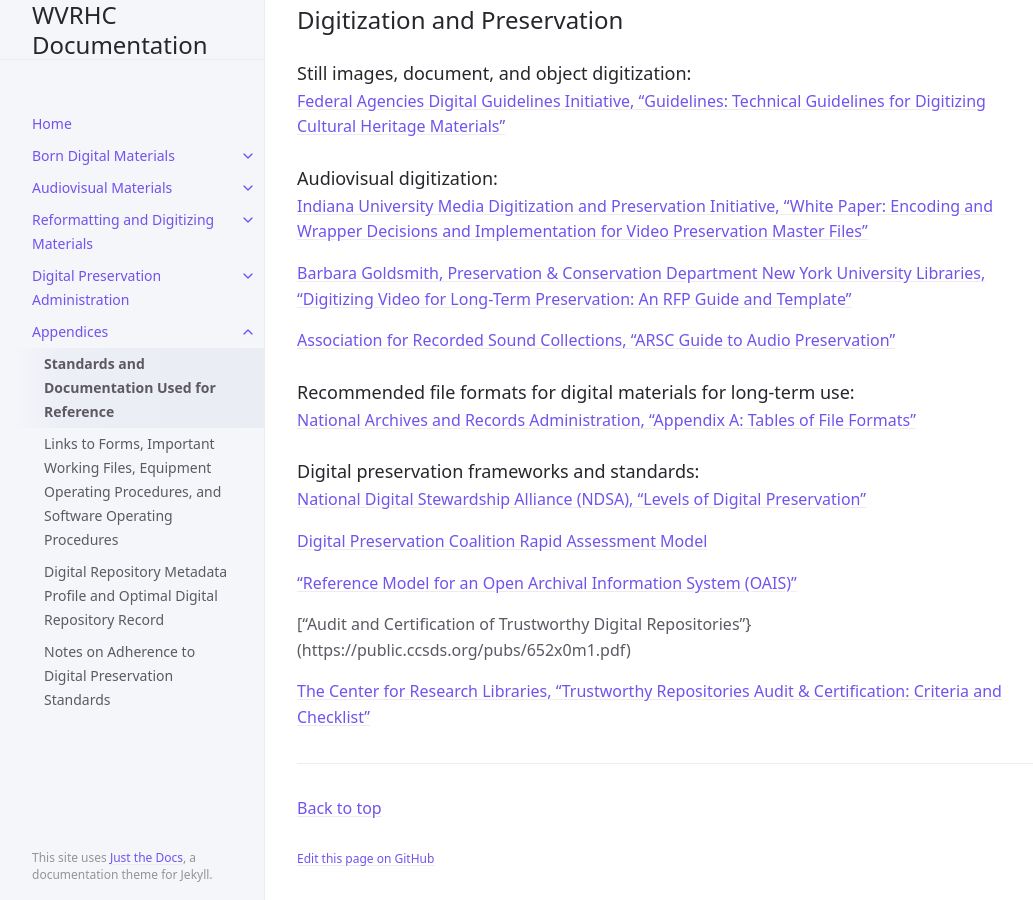
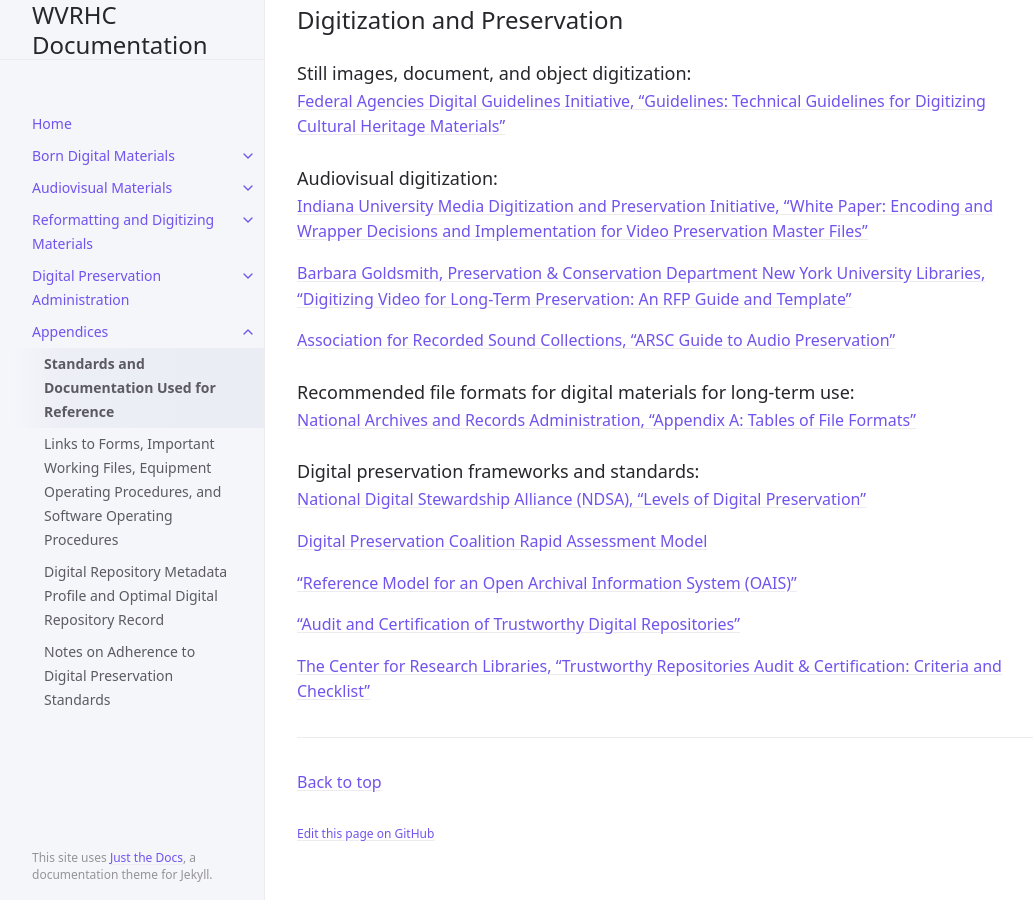
Before and after one commit to elizajames/digital-preservation-documentation, a Jekyll site: the page built from docs/Appendices/appendix1.md, in a window 1280 px wide and 900 px high, scrolled down 1133 px. Shown: the whole window, without its empty margins (107-1140 px from the left). Built offline with Jekyll 4.4.1, drawn with Linux system fonts in a browser that asks for light colours.

Commit message:
updated appendices

```diff
--- a/docs/Appendices/appendix1.md
+++ b/docs/Appendices/appendix1.md
@@ -63,6 +63,6 @@ nav_order: 1
 
 [“Reference Model for an Open Archival Information System (OAIS)”](https://public.ccsds.org/pubs/650x0m2.pdf)
 
-[“Audit and Certification of Trustworthy Digital Repositories”}(https://public.ccsds.org/pubs/652x0m1.pdf)
+[“Audit and Certification of Trustworthy Digital Repositories”](https://public.ccsds.org/pubs/652x0m1.pdf)
 
 [The Center for Research Libraries, “Trustworthy Repositories Audit & Certification: Criteria and Checklist”](https://www.crl.edu/sites/default/files/d6/attachments/pages/trac_0.pdf)
```
Also changed, not shown: docs/Appendices/appendix3.md (+7 -7 lines).
